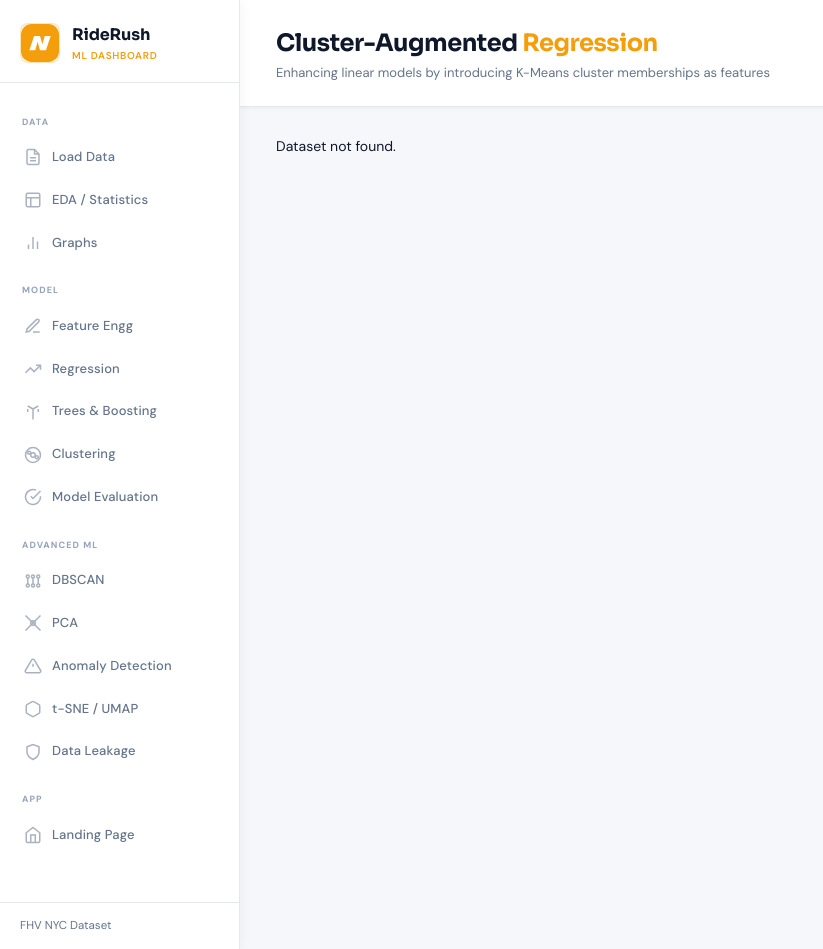
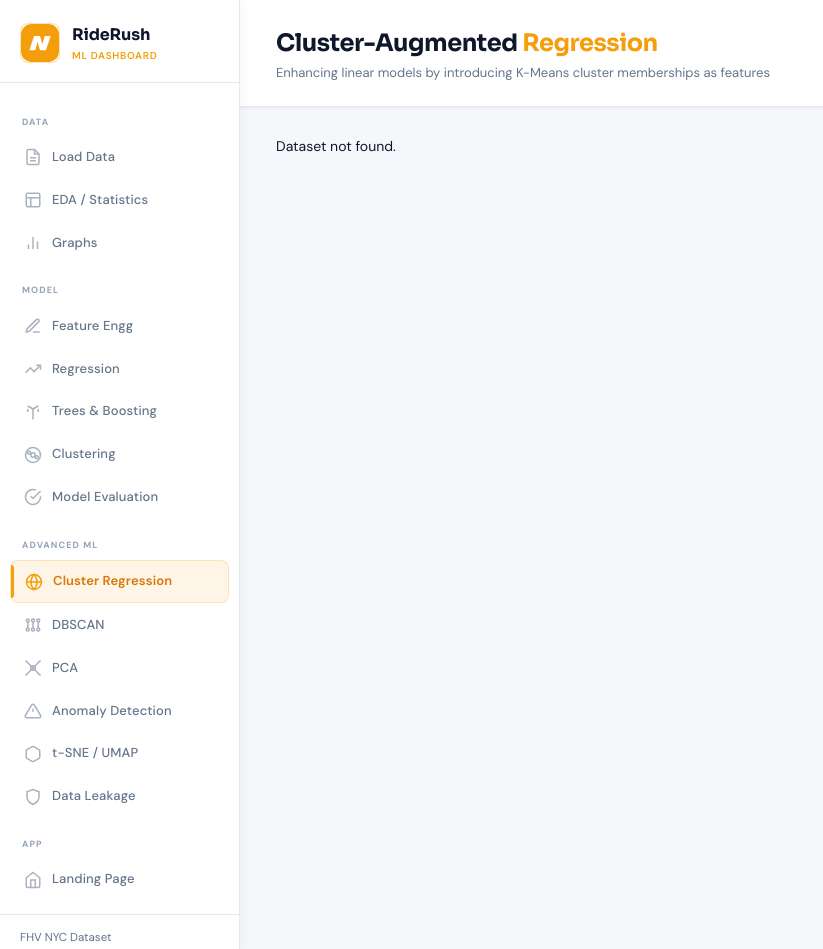
Before and after one commit to shambhavi-mahi/RideRush, a Flask app: page /cluster-regression in a window 1280 px wide. Shown: the whole page, without its empty margins (0-823 px from the left). Run offline with Flask 3, Linux system fonts and the light colour scheme.

Commit message:
fix: correctly add cluster regression to sidebar

```diff
--- a/templates/base.html
+++ b/templates/base.html
@@ -61,6 +61,10 @@
 
 
       <span class="nav-section-label">Advanced ML</span>
+      <a href="/cluster-regression" class="nav-link {% if active=='cluster_reg' %}active{% endif %}">
+        <svg viewBox="0 0 24 24" fill="none" stroke="currentColor" stroke-width="2"><circle cx="12" cy="12" r="10"/><path d="M12 2a14.5 14.5 0 0 0 0 20 14.5 14.5 0 0 0 0-20"/><path d="M2 12h20"/></svg>
+        Cluster Regression
+      </a>
       <a href="/dbscan" class="nav-link {% if active=='dbscan' %}active{% endif %}">
         <svg viewBox="0 0 24 24" fill="none" stroke="currentColor" stroke-width="2"><circle cx="5" cy="6" r="2"/><circle cx="12" cy="6" r="2"/><circle cx="19" cy="6" r="2"/><circle cx="5" cy="18" r="2"/><circle cx="12" cy="18" r="2"/><circle cx="19" cy="18" r="2"/><path d="M5 8v8M12 8v8M19 8v8"/></svg>
         DBSCAN
```
